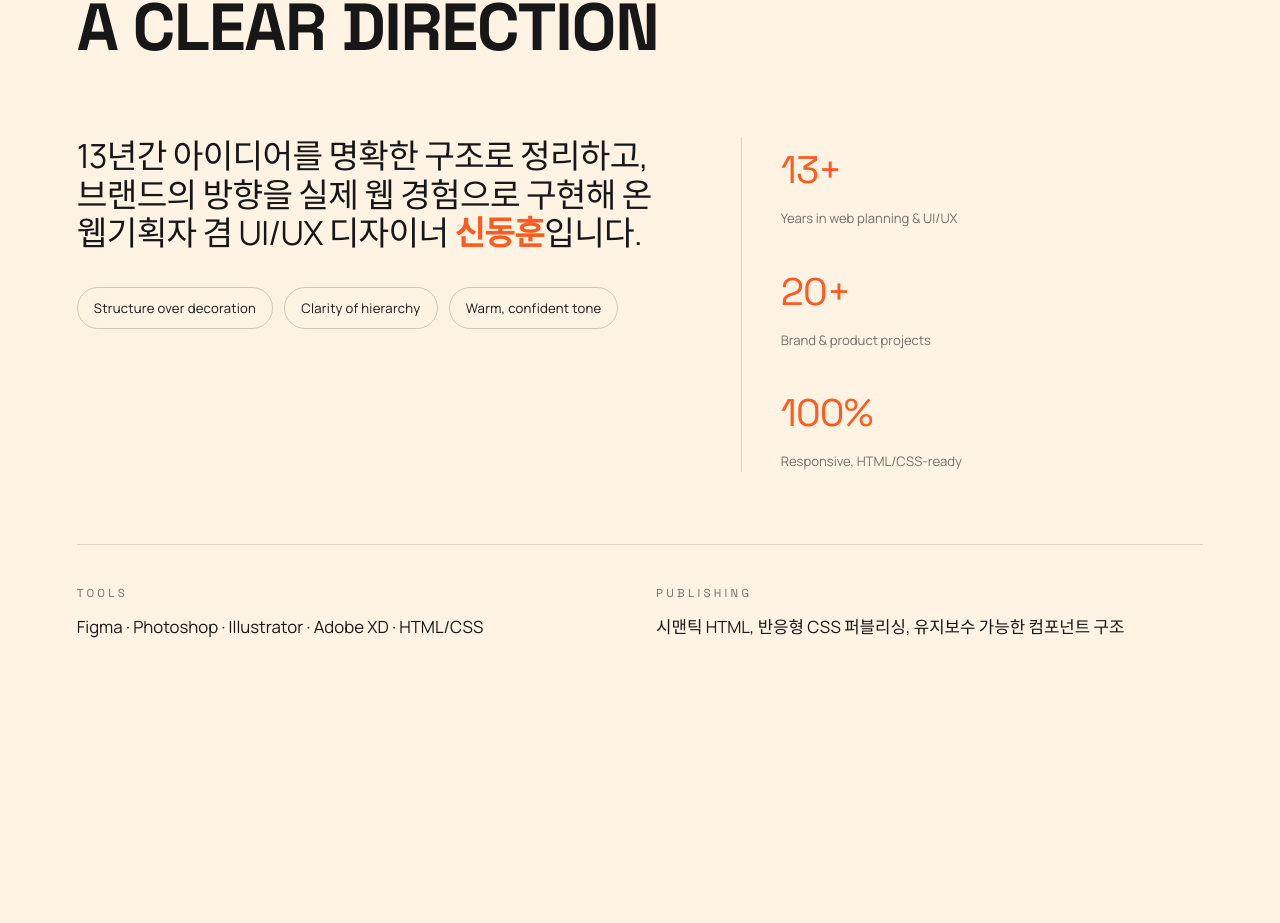
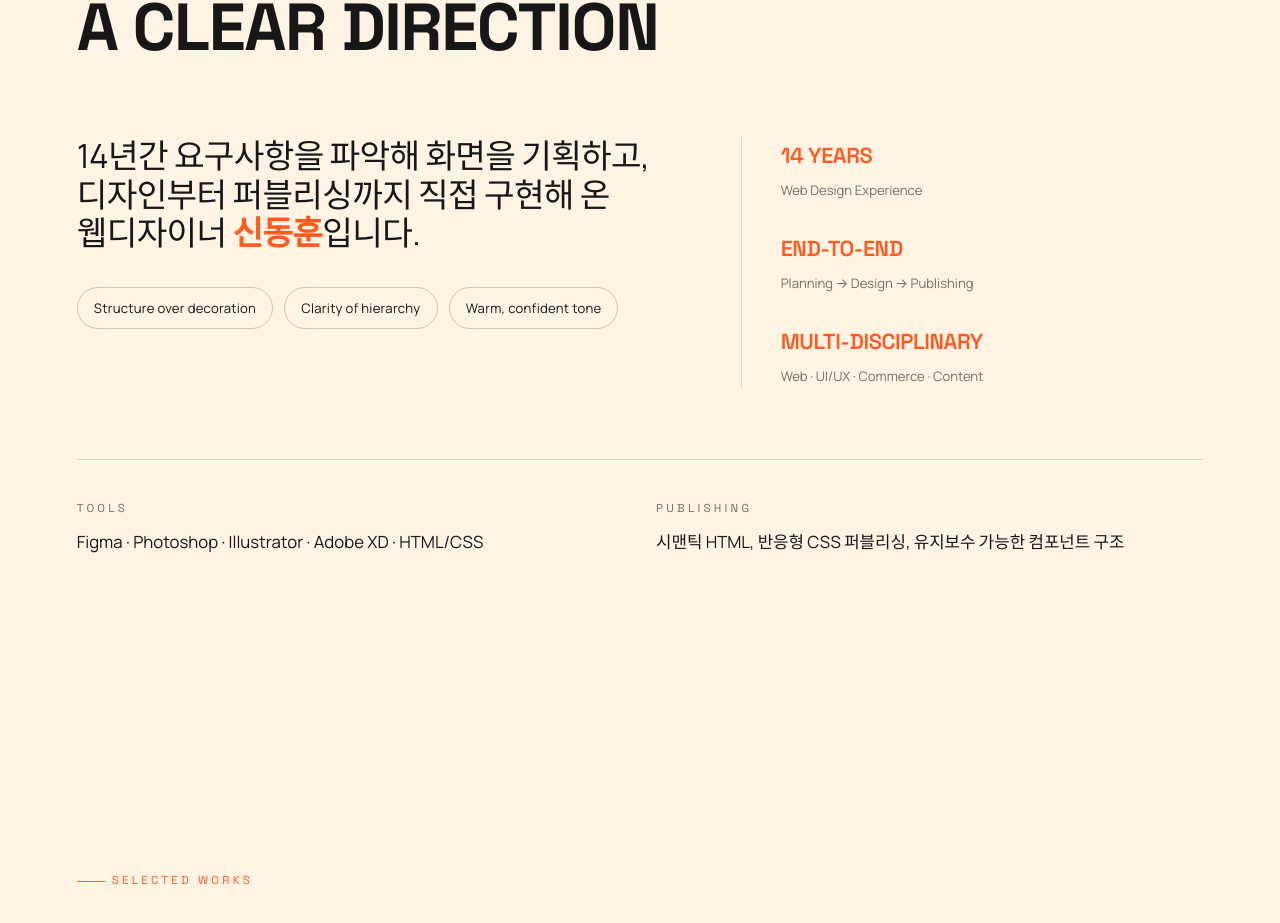
Before and after one commit to risinghun82/risinghun-portfolio, a React (Vite) app: page /#/ in a window 1280 px wide. Shown: the part 1091-2014 px from the top of the page. Built offline with nearby package versions, Linux system fonts and the light colour scheme; a web font is replaced by a local one.

Commit message:
Update About stats to meaning-first, 14yr intro copy

```diff
--- a/src/components/About/About.css
+++ b/src/components/About/About.css
@@ -62,9 +62,11 @@
 
 .about__stat-value {
   font-family: var(--font-display);
-  font-size: clamp(2rem, 3vw, 2.6rem);
+  font-size: clamp(1.3rem, 1.7vw, 1.6rem);
+  font-weight: 600;
   color: var(--accent);
   letter-spacing: var(--ls-tight);
+  text-transform: uppercase;
 }
 
 .about__stat-label {
--- a/src/components/About/About.jsx
+++ b/src/components/About/About.jsx
@@ -2,12 +2,16 @@ import Reveal from "../Reveal.jsx";
 import "./About.css";
 
 const STATS = [
-  { value: "13+", label: "Years in web planning & UI/UX" },
-  { value: "20+", label: "Brand & product projects" },
-  { value: "100%", label: "Responsive, HTML/CSS-ready" }
+  { value: "14 Years", label: "Web Design Experience" },
+  { value: "End-to-End", label: "Planning → Design → Publishing" },
+  { value: "Multi-disciplinary", label: "Web · UI/UX · Commerce · Content" },
 ];
 
-const KEYWORDS = ["Structure over decoration", "Clarity of hierarchy", "Warm, confident tone"];
+const KEYWORDS = [
+  "Structure over decoration",
+  "Clarity of hierarchy",
+  "Warm, confident tone",
+];
 
 const TOOLS = ["Figma", "Photoshop", "Illustrator", "Adobe XD", "HTML/CSS"];
 
@@ -19,7 +23,12 @@ const TOOLS = ["Figma", "Photoshop", "Illustrator", "Adobe XD", "HTML/CSS"];
  */
 export default function About() {
   return (
-    <section id="about" className="about" data-nav-theme="light" aria-label="소개">
+    <section
+      id="about"
+      className="about"
+      data-nav-theme="light"
+      aria-label="소개"
+    >
       <div className="container about__inner">
         <Reveal as="p" className="eyebrow">
           About the Rise
@@ -35,11 +44,11 @@ export default function About() {
         <div className="about__grid">
           <Reveal className="about__intro" delay={1}>
             <p>
-              13년간 아이디어를 명확한 구조로 정리하고,
+              14년간 요구사항을 파악해 화면을 기획하고,
               <br />
-              브랜드의 방향을 실제 웹 경험으로 구현해 온
+              디자인부터 퍼블리싱까지 직접 구현해 온
               <br />
-              웹기획자 겸 UI/UX 디자이너 <strong>신동훈</strong>입니다.
+              웹디자이너 <strong>신동훈</strong>입니다.
             </p>
             <ul className="about__keywords">
               {KEYWORDS.map((k) => (
@@ -65,7 +74,9 @@ export default function About() {
           </div>
           <div className="about__foot-col">
             <span className="about__foot-title">Publishing</span>
-            <p>시맨틱 HTML, 반응형 CSS 퍼블리싱, 유지보수 가능한 컴포넌트 구조</p>
+            <p>
+              시맨틱 HTML, 반응형 CSS 퍼블리싱, 유지보수 가능한 컴포넌트 구조
+            </p>
           </div>
         </Reveal>
       </div>
```
